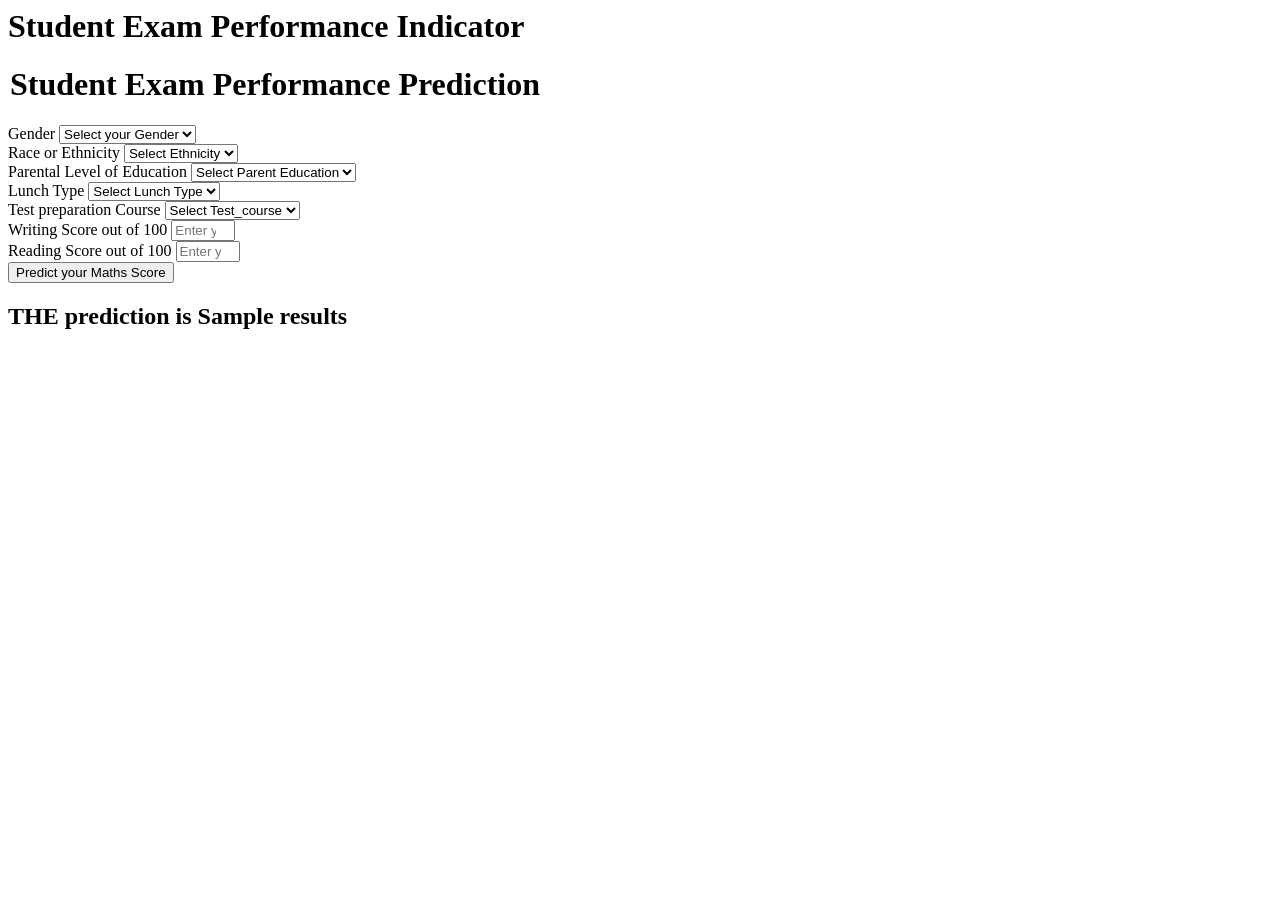
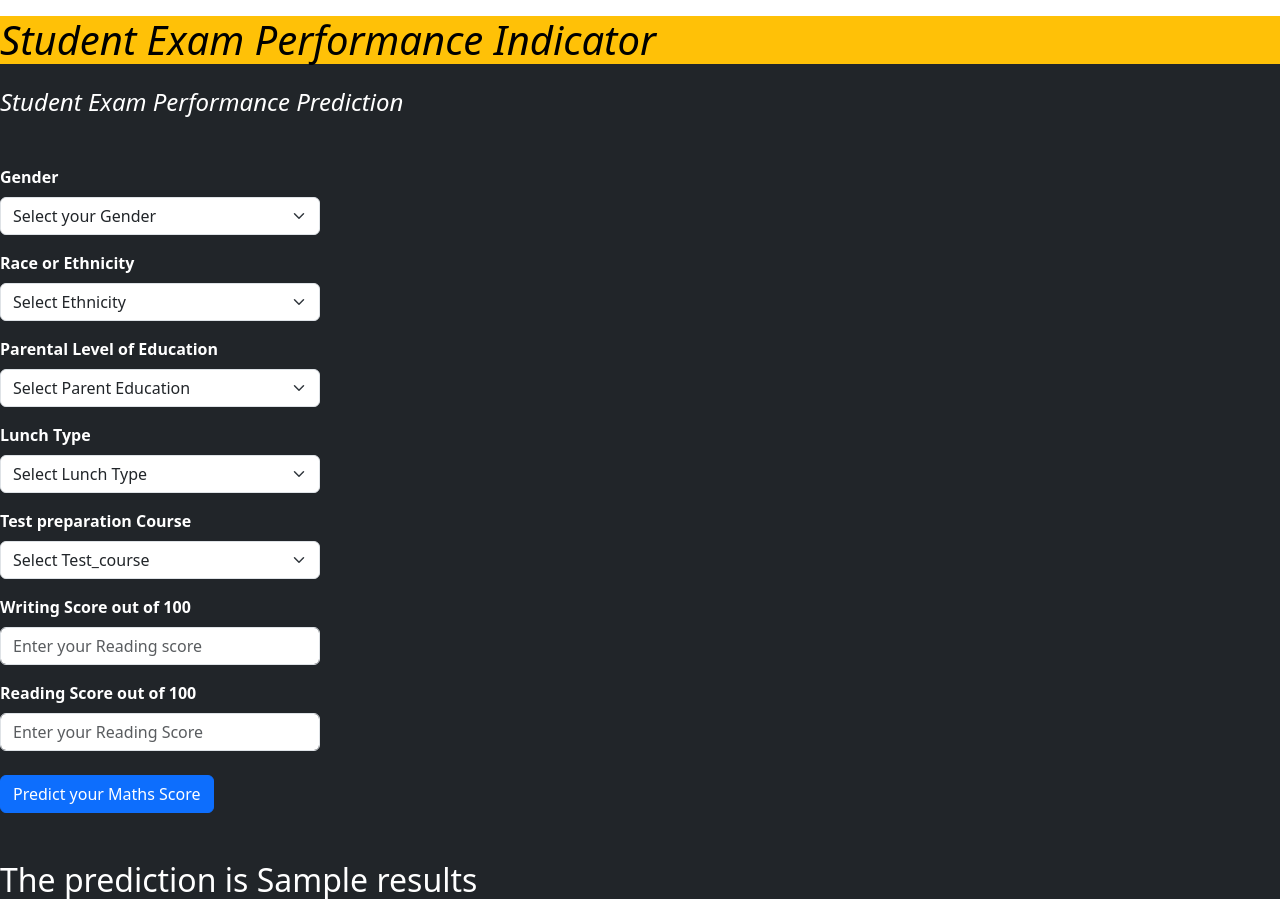
Before and after one commit to still-learning-ev/mlproject, a Flask app: template templates/home.html in a window 1280 px wide. Before the commit the page ends 329 px from the top, so only its background shows below. Run offline with Flask 2, Linux system fonts and the light colour scheme; the template is opened without the code that fills it: most values are stand-ins (such as "Sample title", 1, 10 or a date in 2020).

Commit message:
rename app.py added styling bootstrap

```diff
--- a/templates/home.html
+++ b/templates/home.html
@@ -1,15 +1,19 @@
 <html>
+    <head>
+        <title>Student App</title>
+        <link href="https://cdn.jsdelivr.net/npm/bootstrap@5.3.0-alpha1/dist/css/bootstrap.min.css" rel="stylesheet" integrity="sha384-GLhlTQ8iRABdZLl6O3oVMWSktQOp6b7In1Zl3/Jr59b6EGGoI1aFkw7cmDA6j6gD" crossorigin="anonymous">
+    </head>
 <body>
-    <div class="login">
-       <h1>Student Exam Performance Indicator</h1>
+    <div class="login bg-dark text-white">
+       <h1 class="my-3 fst-italic bg-warning bg-opacity-40 text-black">Student Exam Performance Indicator</h1>
 
        <form action="{{ url_for('predict')}}" method="post">
-        <h1>
-            <legend>Student Exam Performance Prediction</legend>
+        <h1 class="my-3 mb-2 fst-italic">
+            <legend class="my-2 mb-5">Student Exam Performance Prediction</legend>
         </h1>
-        <div class="mb-3">
+        <div class="col-md-3 my-3 fw-bold">
             <label class="form-label">Gender</label>
-            <select class="form-control" name="gender" placeholder="Enter you Gender" required>
+            <select class="form-select" name="gender" placeholder="Enter you Gender" required>
                 <option class="placeholder" selected disabled value="">Select your Gender</option>
                 <option value="male">
                     Male
@@ -19,9 +23,9 @@
                 </option>
             </select>
         </div>
-        <div class="mb-3">
+        <div class="col-md-3 my-3 fw-bold">
             <label class="form-label">Race or Ethnicity</label>
-            <select class="form-control" name="ethnicity" placeholder="Enter you ethnicity" required>
+            <select class="form-select" name="ethnicity" placeholder="Enter you ethnicity" required>
                 <option class="placeholder" selected disabled value="">Select Ethnicity</option>
                 <option value="group A">
                     Group A
@@ -40,9 +44,9 @@
                 </option>
             </select>
         </div>
-        <div class="mb-3">
+        <div class="col-md-3 my-3 fw-bold">
             <label class="form-label">Parental Level of Education</label>
-            <select class="form-control" name="parental_level_of_education"
+            <select class="form-select" name="parental_level_of_education"
                 placeholder="Enter you Parent Education" required>
                 <option class="placeholder" selected disabled value="">Select Parent Education</option>
                 <option value="associate's degree">
@@ -65,9 +69,9 @@
                 </option>
             </select>
         </div>
-        <div class="mb-3">
+        <div class="col-md-3 my-3 fw-bold">
             <label class="form-label">Lunch Type</label>
-            <select class="form-control" name="lunch" placeholder="Enter you Lunch" required>
+            <select class="form-select" name="lunch" placeholder="Enter you Lunch" required>
                 <option class="placeholder" selected disabled value="">Select Lunch Type</option>
                 <option value="free/reduced">
                     free/reduced
@@ -77,9 +81,9 @@
                 </option>
             </select>
         </div>
-        <div class="mb-3">
+        <div class="col-md-3 my-3 fw-bold">
             <label class="form-label">Test preparation Course</label>
-            <select class="form-control" name="test_preparation_course" placeholder="Enter you Course"
+            <select class="form-select" name="test_preparation_course" placeholder="Enter you Course"
                 required>
                 <option class="placeholder" selected disabled value="">Select Test_course</option>
                 <option value="none">
@@ -90,22 +94,23 @@
                 </option>
             </select>
         </div>
-        <div class="mb-3">
+        <div class="col-md-3 my-3 fw-bold">
             <label class="form-label">Writing Score out of 100</label>
             <input class="form-control" type="number" name="reading_score"
                 placeholder="Enter your Reading score" min='0' max='100' />
         </div>
-        <div class="mb-3">
+        <div class="col-md-3 my-3 fw-bold">
             <label class="form-label">Reading Score out of 100</label>
             <input class="form-control" type="number" name="writing_score"
                 placeholder="Enter your Reading Score" min='0' max='100' />
         </div>
-        <div class="mb-3">
+        <div class="col-md-3 my-4 mb-5">
             <input class="btn btn-primary" type="submit" value="Predict your Maths Score" required />
         </div>
     </form>
     <h2>
-       THE  prediction is {{results}}
+       The  prediction is {{results}}
     </h2>
+    <script src="https://cdn.jsdelivr.net/npm/bootstrap@5.3.0-alpha1/dist/js/bootstrap.bundle.min.js" integrity="sha384-w76AqPfDkMBDXo30jS1Sgez6pr3x5MlQ1ZAGC+nuZB+EYdgRZgiwxhTBTkF7CXvN" crossorigin="anonymous"></script>
    <body>
 </html>
--- a/templates/index.html
+++ b/templates/index.html
@@ -8,6 +8,6 @@
 </head>
 <body>
     <h1>Welcome to the student score prediction model.</h1>
-    <h2>Go to this link to begin prediction <a href="lcalhost:8080/predict">link</a></h2>
+    <h2>Go to this link to begin prediction <a href="{{ url_for('predict')}}">link</a></h2>
 </body>
 </html>
```
Also changed, not shown: application.py (renamed from app.py).
